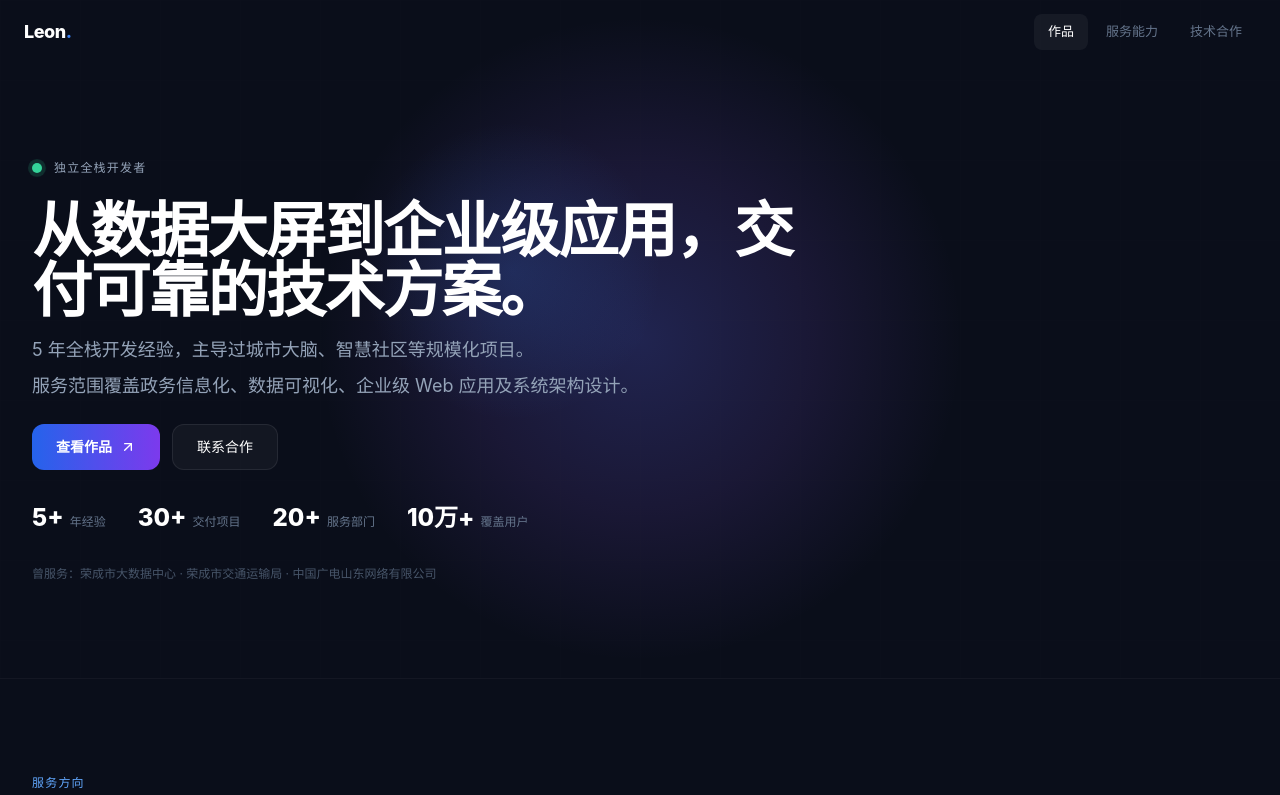
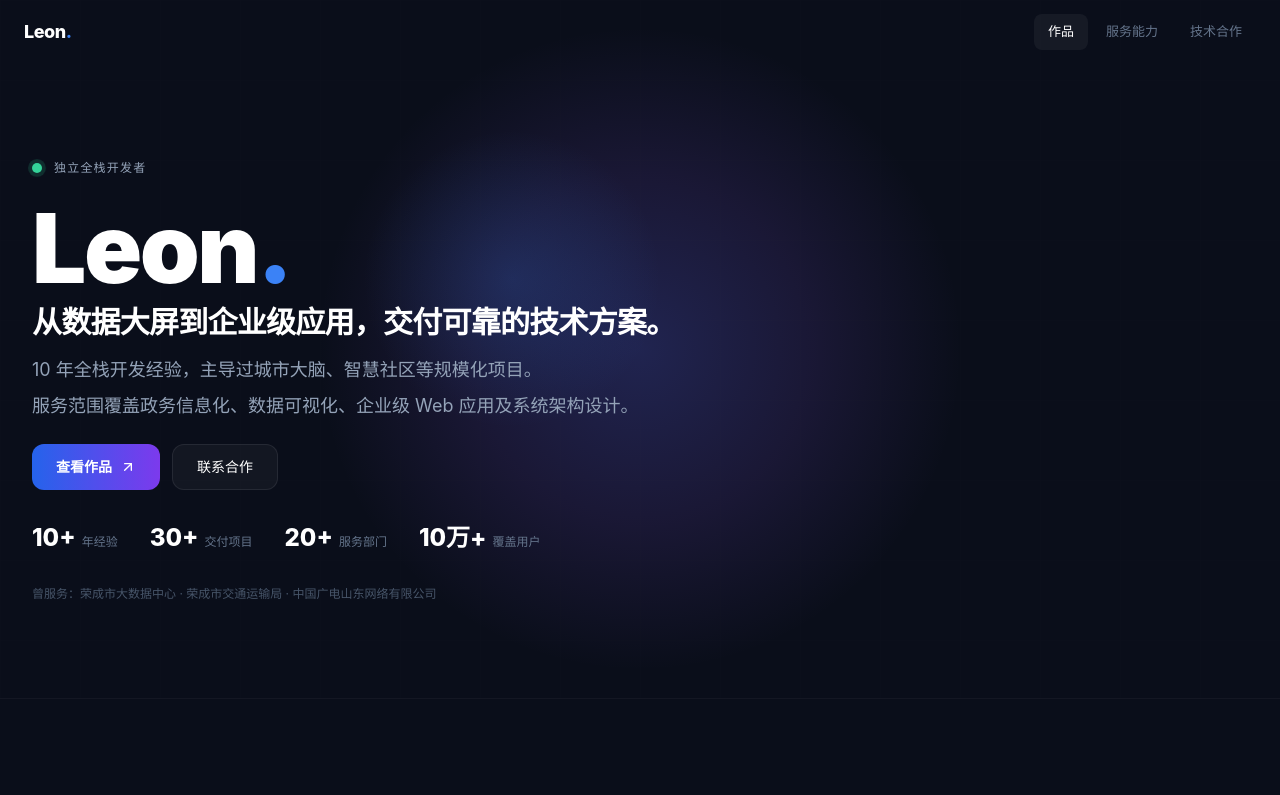
Before and after one commit to Leon-LY/portfolio-demo, a React (Vite) app: page / in a window 1280 px wide. Shown: the top 795 px of the page. Built offline with nearby package versions, Linux system fonts and the light colour scheme.

Commit message:
fix: restore Leon name in Hero, update to 10+ years

```diff
--- a/index.html
+++ b/index.html
@@ -5,7 +5,7 @@
     <link rel="icon" type="image/svg+xml" href="/favicon.svg" />
     <meta name="viewport" content="width=device-width, initial-scale=1.0" />
     <title>Leon · 独立全栈开发者 | 数据可视化 · 企业级应用 · 系统架构</title>
-    <meta name="description" content="Leon，5 年全栈开发经验。主导过城市大脑、智慧社区等规模化项目，服务范围覆盖数据可视化、企业级 Web 应用和系统架构设计。" />
+    <meta name="description" content="Leon，10 年全栈开发经验。主导过城市大脑、智慧社区等规模化项目，服务范围覆盖数据可视化、企业级 Web 应用和系统架构设计。" />
     <script type="application/ld+json">
     {
       "@context": "https://schema.org",
--- a/src/data/config.ts
+++ b/src/data/config.ts
@@ -10,7 +10,7 @@ export const personalInfo = {
   tagline: '独立全栈开发者',
   subtitle: 'Web 全栈 / 数据可视化 / 系统架构',
   heroTitle: '从数据大屏到企业级应用，交付可靠的技术方案。',
-  heroBio: '5 年全栈开发经验，主导过城市大脑、智慧社区等规模化项目。\n服务范围覆盖政务信息化、数据可视化、企业级 Web 应用及系统架构设计。',
+  heroBio: '10 年全栈开发经验，主导过城市大脑、智慧社区等规模化项目。\n服务范围覆盖政务信息化、数据可视化、企业级 Web 应用及系统架构设计。',
   heroCredibility: '曾服务：荣成市大数据中心 · 荣成市交通运输局 · 中国广电山东网络有限公司',
   email: '554295000@qq.com',
   phone: '18389118642',
@@ -38,7 +38,7 @@ export const services = [
 
 /** Hero 统计数字 */
 export const heroStats = [
-  { value: '5+', label: '年经验' },
+  { value: '10+', label: '年经验' },
   { value: '30+', label: '交付项目' },
   { value: '20+', label: '服务部门' },
   { value: '10万+', label: '覆盖用户' },
--- a/src/pages/Home.tsx
+++ b/src/pages/Home.tsx
@@ -55,9 +55,12 @@ export default function Home() {
               <span className="text-xs font-medium text-slate-400 tracking-widest uppercase">{personalInfo.tagline}</span>
             </div>
 
-            <h1 className="text-4xl sm:text-5xl lg:text-6xl font-extrabold text-white tracking-tight leading-[1.08] mb-4">
+            <h1 className="text-5xl sm:text-7xl lg:text-8xl font-black text-white tracking-tight leading-[0.92] mb-2">
+              {personalInfo.name}<span className="text-blue-500">.</span>
+            </h1>
+            <p className="text-xl sm:text-2xl lg:text-3xl text-white font-bold tracking-tight mb-4">
               {personalInfo.heroTitle}
-            </h1>
+            </p>
 
             <div className="text-base sm:text-lg text-slate-400 leading-relaxed space-y-2 mb-6">
               {personalInfo.heroBio.split('\n').map((line, i) => (
```
Also changed, not shown: 4 other files (tests, documents, lock files or other folders).
